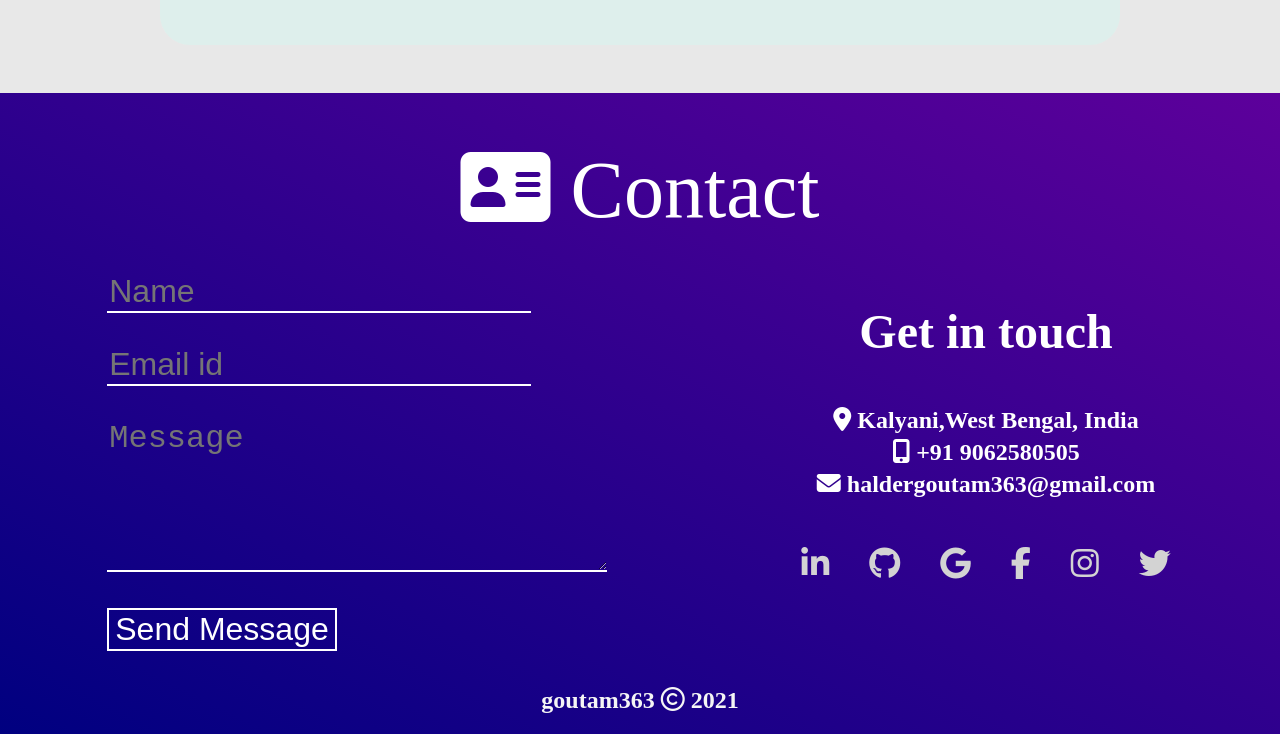
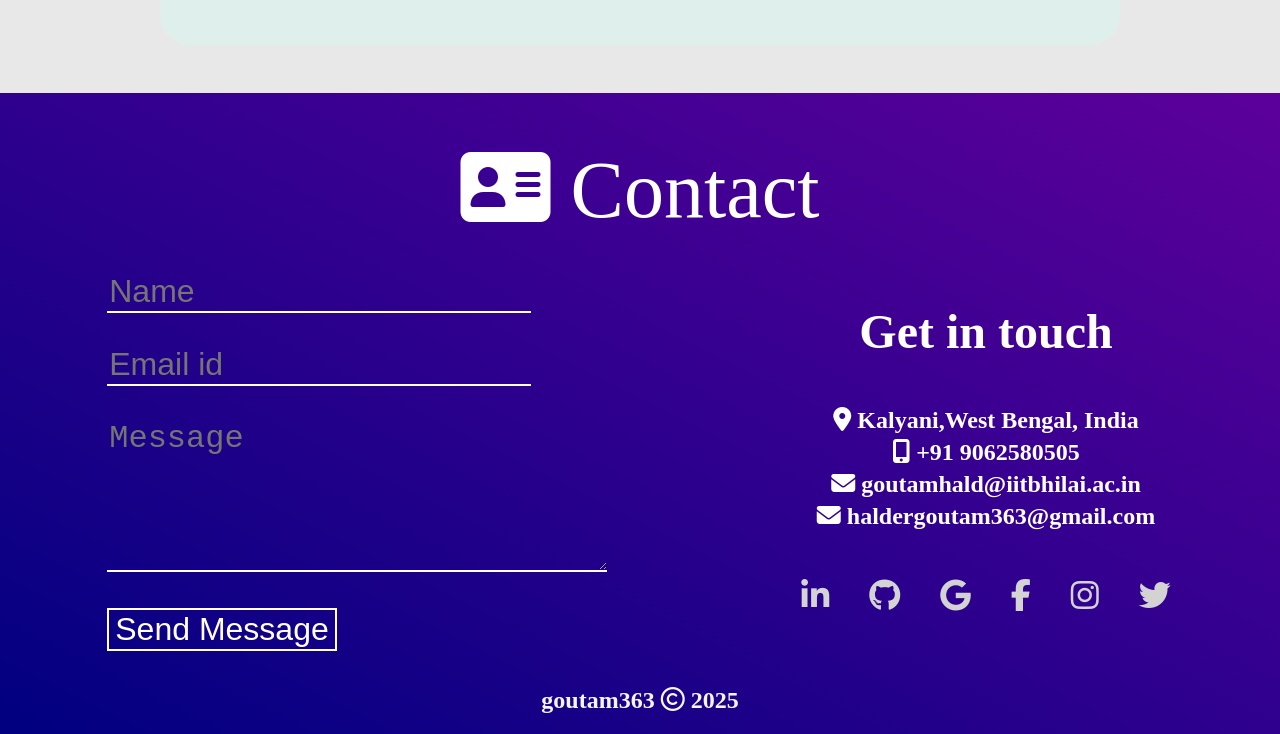
Before and after one commit to Goutam363/resume, a plain HTML site: page index.html in a window 1280 px wide. Shown: the part 5780-6514 px from the top of the page. Drawn offline with Linux system fonts and the light colour scheme.

Commit message:
Updated email id

```diff
--- a/index.html
+++ b/index.html
@@ -299,6 +299,7 @@
                         <div class="text-centre">
                             <h4><i class="fas fa-map-marker-alt"></i> Kalyani,West Bengal, India</h4>
                             <h4><i class="fas fa-mobile-alt"></i> +91 9062580505</h4>
+                            <h4><i class="fas fa-envelope"></i> goutamhald@iitbhilai.ac.in</h4>
                             <h4><i class="fas fa-envelope"></i> haldergoutam363@gmail.com</h4>
                         </div>
                         <div>
@@ -313,7 +314,7 @@
                         </div>
                     </div>
                 </div>
-                <h2 id="copyright"><a href="https://www.goutam363.com/" target="_blank">goutam363 <i class="far fa-copyright"></i> 2021</a></h2>
+                <h2 id="copyright"><a href="https://www.goutam363.com/" target="_blank">goutam363 <i class="far fa-copyright"></i> 2025</a></h2>
             </section>
         </main>
         <script src="scripts/index.js"></script>
```
